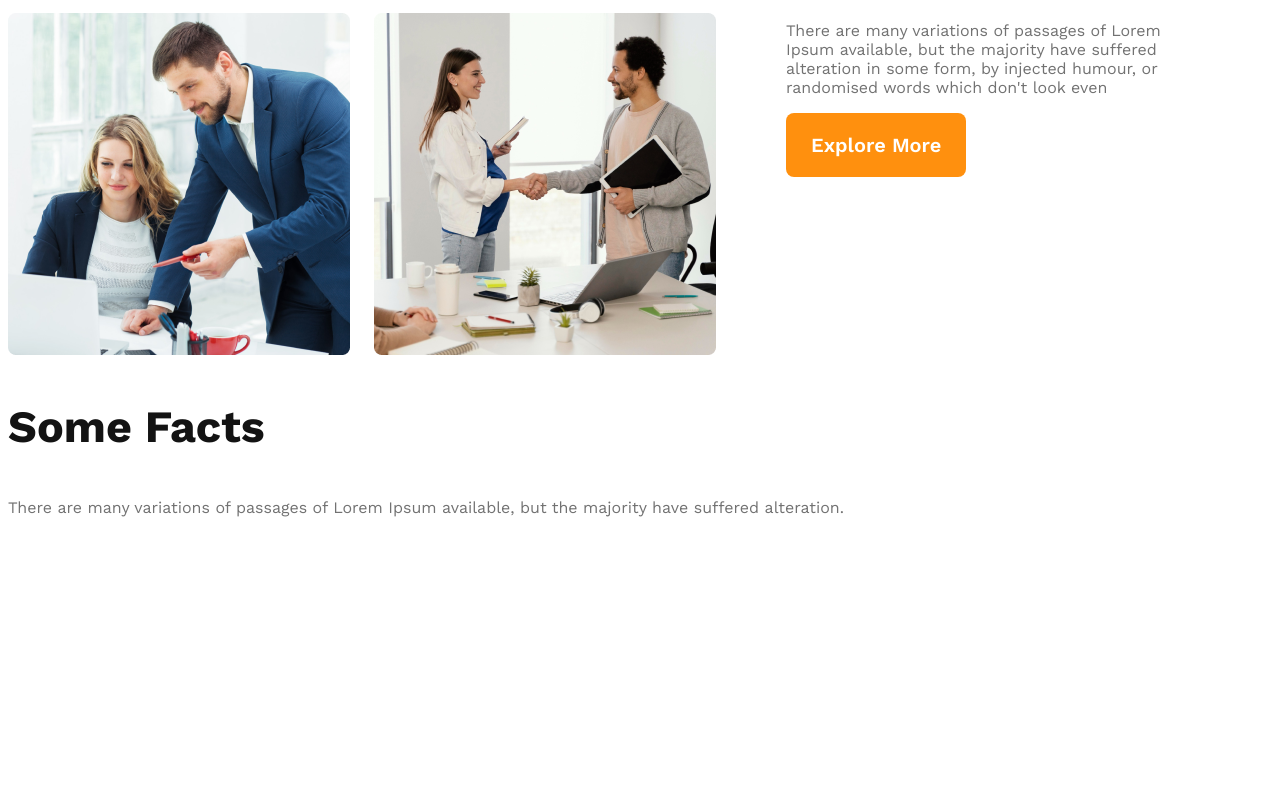
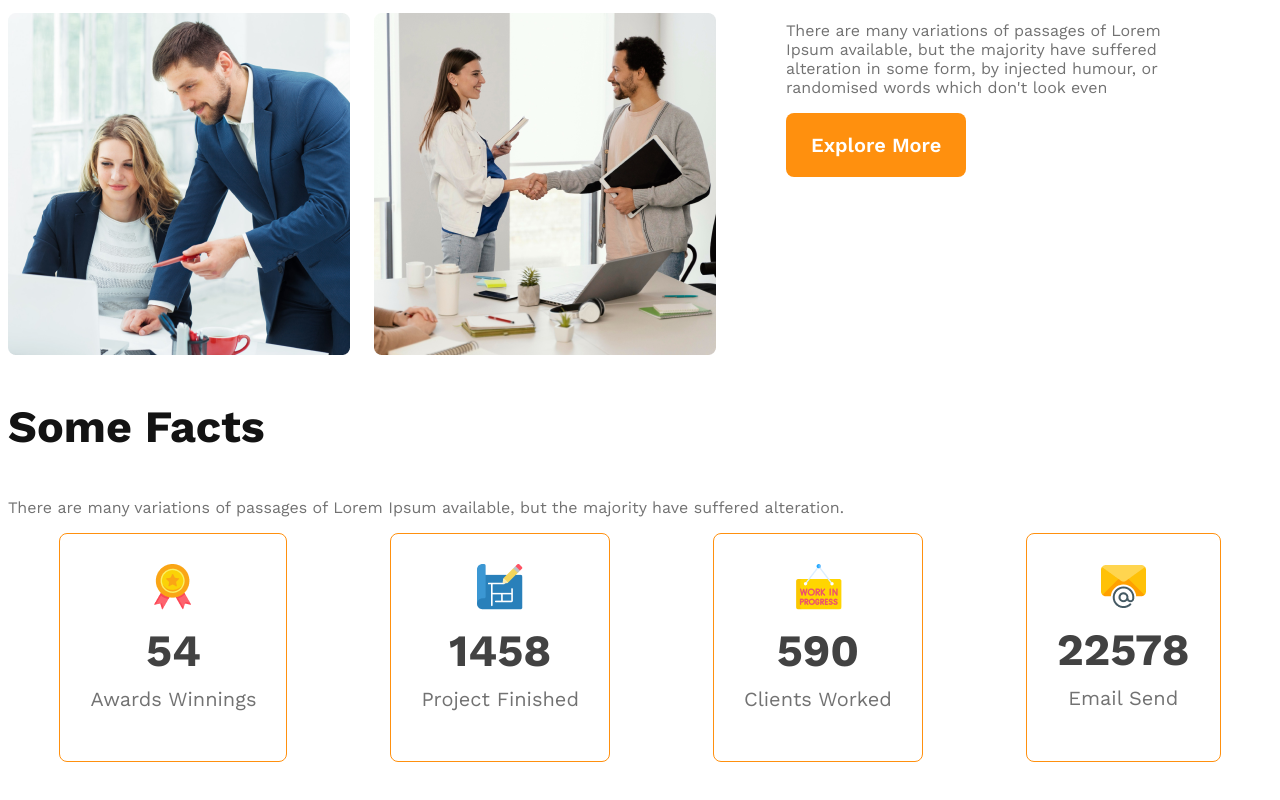
Before and after one commit to Khurshedspi/g3-architects-2023, a plain HTML site: page index.html in a window 1280 px wide. Shown: the part 1619-2419 px from the top of the page. Before the commit the page ends 2206 px from the top, so only its background shows below. Drawn offline with nearby package versions, Linux system fonts and the light colour scheme.

Commit message:
some facts card added with card stats

```diff
--- a/index.html
+++ b/index.html
@@ -70,6 +70,29 @@
 <section class="facts">
     <h3 class="section-title">Some Facts</h3>
     <P class="text-light-gray">There are many variations of passages of Lorem Ipsum available, but the majority have suffered alteration.</P>
+    <div class="facts-card-container">
+        <!-- .card*4>img+h2.card-stats+p.card-title .text-light-gray -->
+        <div class="card">
+            <img src="images/icons/ribon.png" alt="">
+            <h2 class="card-stats">54</h2>
+            <p class="card-title text-light-gray">Awards Winnings</p>
+        </div>
+        <div class="card">
+            <img src="images/icons/projects.png" alt="">
+            <h2 class="card-stats">1458</h2>
+            <p class="card-title text-light-gray">Project Finished</p>
+        </div>
+        <div class="card">
+            <img src="images/icons/customers.png" alt="">
+            <h2 class="card-stats">590</h2>
+            <p class="card-title text-light-gray">Clients Worked</p>
+        </div>
+        <div class="card">
+            <img src="images/icons/email.png" alt="">
+            <h2 class="card-stats">22578</h2>
+            <p class="card-title text-light-gray">Email Send</p>
+        </div>
+    </div>
 </section>
 
     </main>
--- a/style.css
+++ b/style.css
@@ -108,6 +108,42 @@ main{
     font-weight: 700px;
 }
 
+/* Facts sections styles start  */
+
+.facts-card-container{
+    display: flex;
+    justify-content: space-around;
+}
+
+.facts-card-container .card{
+
+    border-radius: 8px;
+    border: 1px solid #FF900E;
+    text-align: center;
+    padding:  30px;
+
+}
+
+.facts-card-container .card-title{
+    font-weight: 600px;
+    font-size: 1.25rem;
+    margin-top: 5px;
+}
+
+.facts-card-container .card-stats{
+    font-size: 2.8rem;
+    color: #424242;
+    margin-top: 10px;
+    margin-bottom: 10px;
+}
+
+
+
+
+
+
+/* Facts section styles end */
+
 
 
 
```
